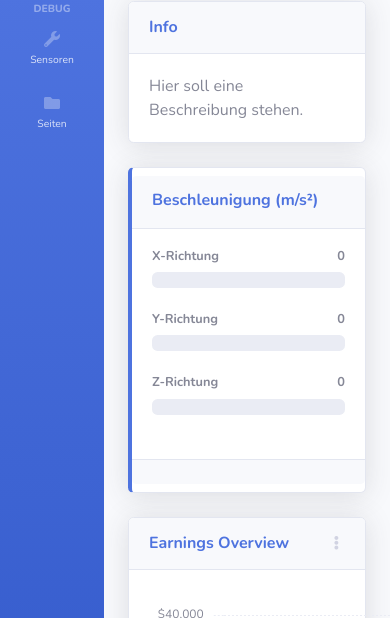
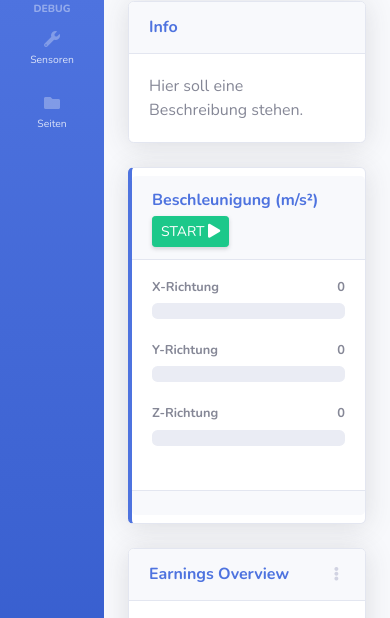
Before and after one commit to Levaitis/HTML5-Exercise, a website with bundled scripts: page index.html in a window 390 px wide. Shown: the part 151-769 px from the top of the page. Built offline with nearby package versions, Linux system fonts and the light colour scheme.

Commit message:
Fix: Button dissapeard on moblie device.

```diff
--- a/index.html
+++ b/index.html
@@ -158,7 +158,7 @@
                                             Beschleunigung (m/s²)</div>
                                     </div>
                                     <div class="col-auto">
-                                        <button class="text-uppercase d-none d-sm-inline-block btn btn-sm btn-success shadow-sm" id="acc-dashboard-simple" onclick="init_acc(this)">
+                                        <button class="text-uppercase btn btn-sm btn-success shadow-sm" id="acc-dashboard-simple" onclick="init_acc(this)">
                                             Start <i class="fas fa-play"></i>
                                         </button>
                                     </div>
```
